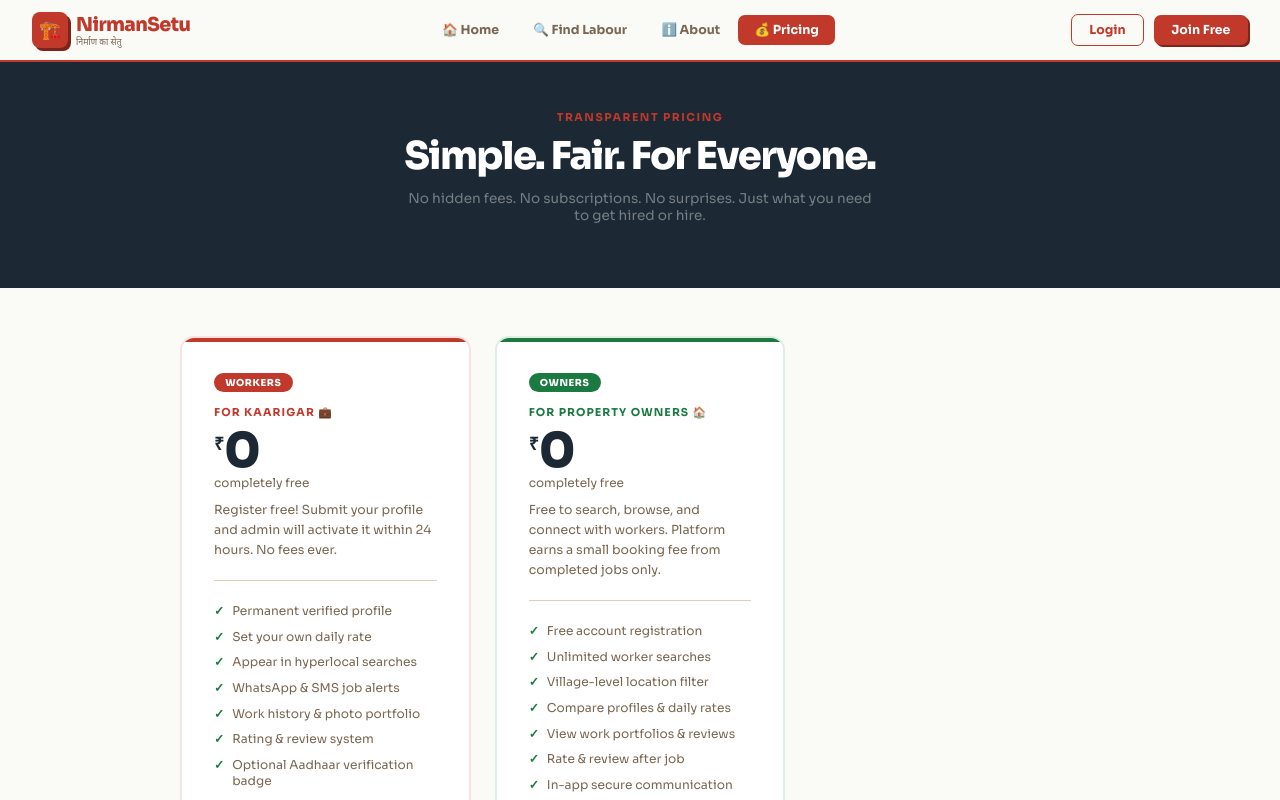
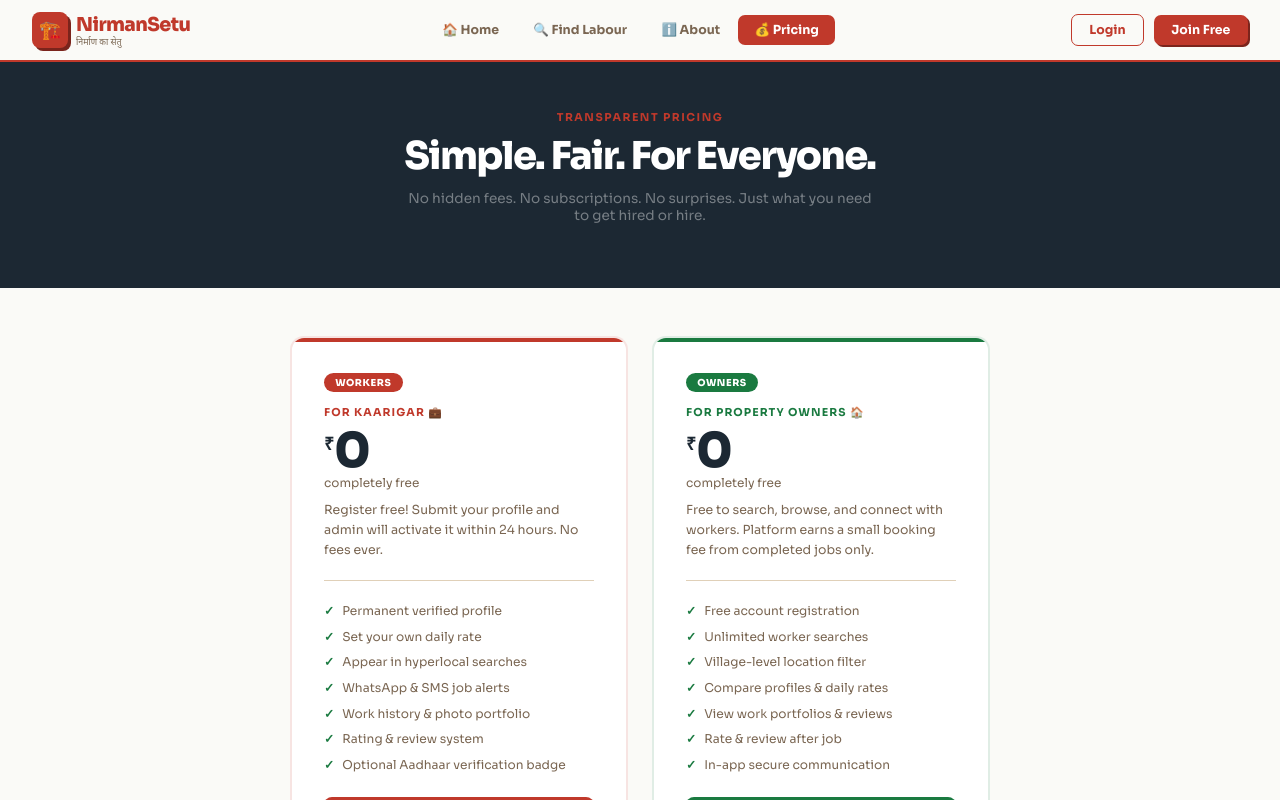
Before and after one commit to grv1831/NirmanSetu, a React (Create React App) app in the folder frontend/: page /pricing in a window 1280 px wide. Shown: the top 800 px of the page. Built offline with nearby package versions, Linux system fonts and the light colour scheme.

Commit message:
Centre pricing cards

```diff
--- a/frontend/src/pages/Pricing.js
+++ b/frontend/src/pages/Pricing.js
@@ -45,7 +45,7 @@ desc: 'Register free! Submit your profile and admin will activate it within 24 h
 
       {/* Plans */}
       <div style={{ maxWidth: 1000, margin: '0 auto', padding: '3rem 2.5rem' }}>
-        <div style={{ display: 'grid', gridTemplateColumns: 'repeat(3,1fr)', gap: '1.5rem', marginBottom: '3rem' }}>
+        <div style={{ display: 'grid', gridTemplateColumns: 'repeat(2,1fr)', gap: '1.5rem', marginBottom: '3rem', maxWidth: 700, margin: '0 auto 3rem' }}>
           {PLANS.map(plan => (
             <div key={plan.role} style={{ background: '#fff', border: `2px solid ${plan.color}22`, borderRadius: 14, padding: '2rem', position: 'relative', overflow: 'hidden' }}>
               {/* Top color bar */}
```
